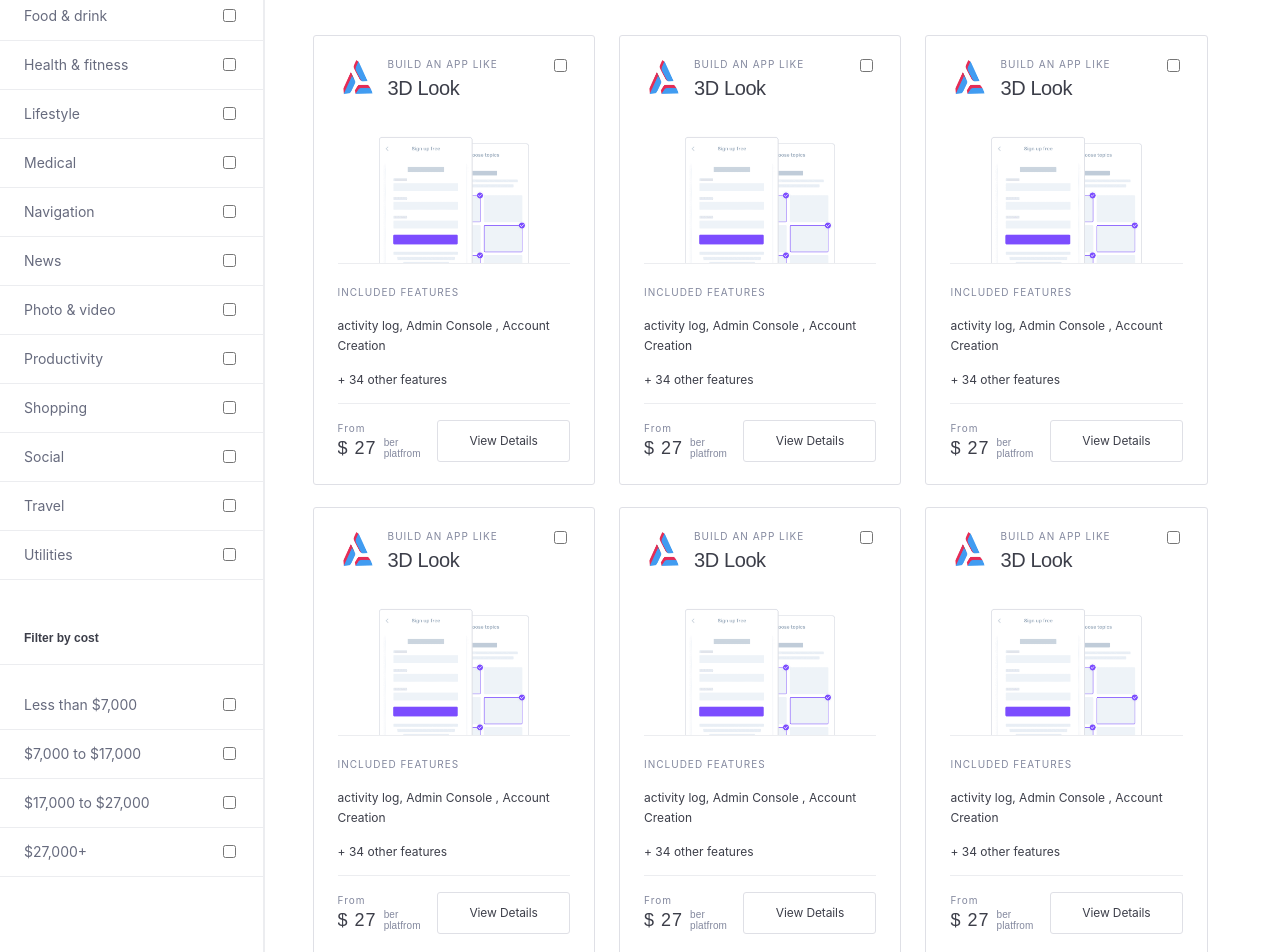
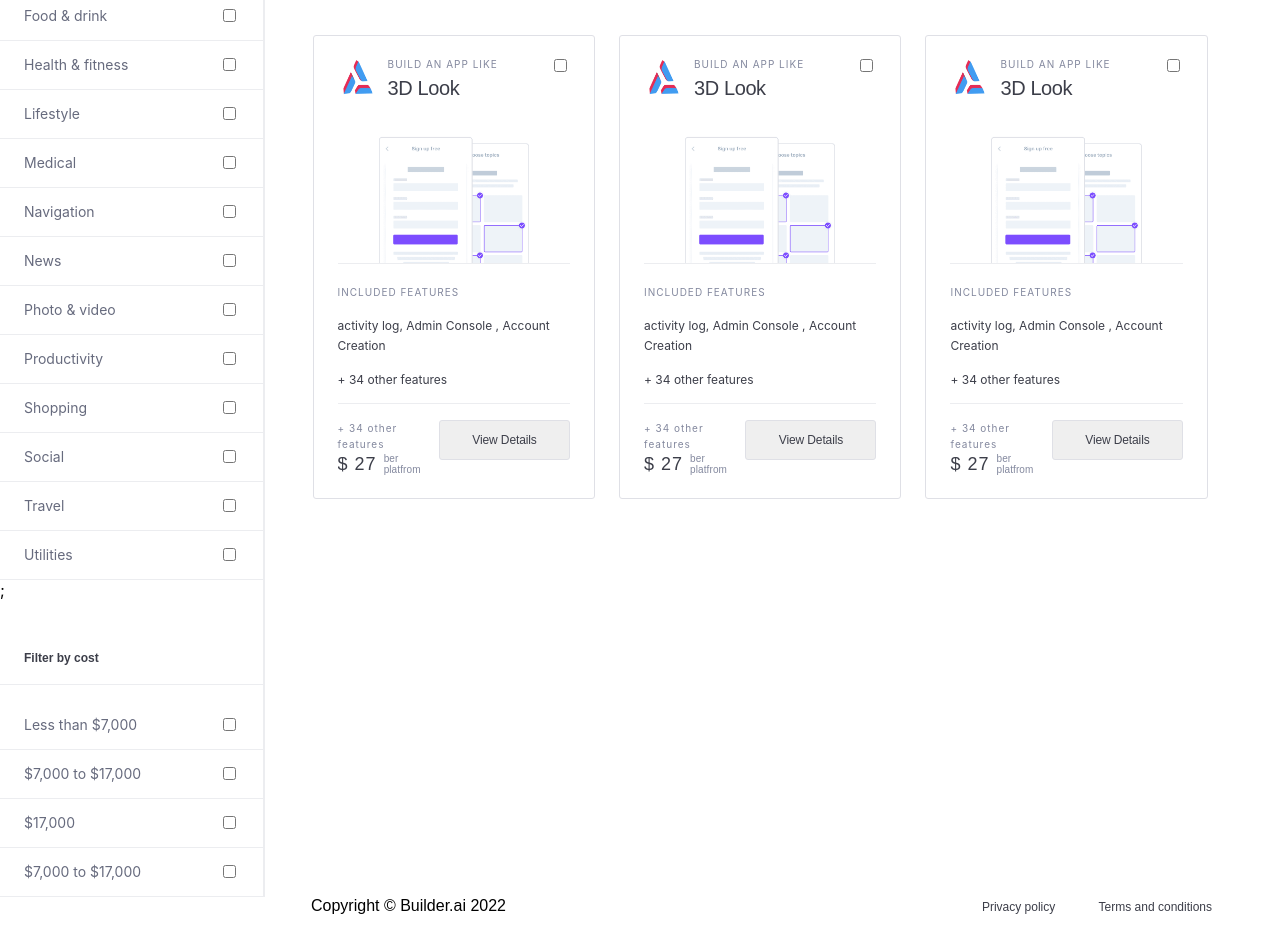
Before and after one commit to lehoang5398/build-studio, a React (Create React App) app: page / in a window 1280 px wide. Shown: the part 320-1272 px from the top of the page. Built offline with nearby package versions, Linux system fonts and the light colour scheme.

Commit message:
xu ly vong lap

```diff
--- a/src/components/homePage/Category.js
+++ b/src/components/homePage/Category.js
@@ -1,75 +1,61 @@
 import React from 'react';
 
 function Category(props) {
+  const category = [
+    { categoryitem: 'Business & finance' },
+    { categoryitem: 'Education' },
+    { categoryitem: 'Entertainment & music', },
+    { categoryitem: 'Food & drink' },
+    { categoryitem: 'Health & fitness' },
+    { categoryitem: 'Lifestyle' },
+    { categoryitem: 'Medical' },
+    { categoryitem: 'Navigation' },
+    { categoryitem: 'News' },
+    { categoryitem: 'Photo & video' },
+    { categoryitem: 'Productivity' },
+    { categoryitem: 'Shopping' },
+    { categoryitem: 'Social' },
+    { categoryitem: 'Travel' },
+    { categoryitem: 'Utilities' },
+  ]
+  const cost = [
+    {
+      price: 'Less than $7,000',
+    },
+    {
+      price: '$7,000 to $17,000'
+    },
+    {
+      price: '$17,000'
+    },
+    {
+      price: '$7,000 to $17,000'
+    }
+  ]
   return (
     <section className="left-sidebar">
       <ul className="category-products">
         <li className="category">
           <h4 className="title-category">Filter by category</h4>
           <ul className="category-list">
-            <li className="category-item"><span>Business &amp; finance</span>
-              <input type="checkbox" id="vehicle1" name="vehicle1" defaultValue="Bike" />
-            </li>
-            <li className="category-item"><span>Education</span>
-              <input type="checkbox" id="vehicle1" name="vehicle1" defaultValue="Bike" />
-            </li>
-            <li className="category-item"><span>Entertainment &amp; music</span>
-              <input type="checkbox" id="vehicle1" name="vehicle1" defaultValue="Bike" />
-            </li>
-            <li className="category-item"><span>Food &amp; drink</span>
-              <input type="checkbox" id="vehicle1" name="vehicle1" defaultValue="Bike" />
-            </li>
-            <li className="category-item"><span>Health &amp; fitness</span>
-              <input type="checkbox" id="vehicle1" name="vehicle1" defaultValue="Bike" />
-            </li>
-            <li className="category-item"><span>Lifestyle</span>
-              <input type="checkbox" id="vehicle1" name="vehicle1" defaultValue="Bike" />
-            </li>
-            <li className="category-item"><span>Medical</span>
-              <input type="checkbox" id="vehicle1" name="vehicle1" defaultValue="Bike" />
-            </li>
-            <li className="category-item"><span>Navigation</span>
-              <input type="checkbox" id="vehicle1" name="vehicle1" defaultValue="Bike" />
-            </li>
-            <li className="category-item"><span>News</span>
-              <input type="checkbox" id="vehicle1" name="vehicle1" defaultValue="Bike" />
-            </li>
-            <li className="category-item"><span>Photo &amp; video</span>
-              <input type="checkbox" id="vehicle1" name="vehicle1" defaultValue="Bike" />
-            </li>
-            <li className="category-item"><span>Productivity</span>
-              <input type="checkbox" id="vehicle1" name="vehicle1" defaultValue="Bike" />
-            </li>
-            <li className="category-item"><span>Shopping</span>
-              <input type="checkbox" id="vehicle1" name="vehicle1" defaultValue="Bike" />
-            </li>
-            <li className="category-item"><span>Social</span>
-              <input type="checkbox" id="vehicle1" name="vehicle1" defaultValue="Bike" />
-            </li>
-            <li className="category-item"><span>Travel</span>
-              <input type="checkbox" id="vehicle1" name="vehicle1" defaultValue="Bike" />
-            </li>
-            <li className="category-item"><span>Utilities</span>
-              <input type="checkbox" id="vehicle1" name="vehicle1" defaultValue="Bike" />
-            </li>
+            {category.map((item) => (
+              <li className="category-item"><span>{item.categoryitem}</span>
+                <input type="checkbox" id="vehicle1" name="vehicle1" defaultValue="Bike" />
+              </li>
+            ))};
           </ul>
         </li>
-        <li className="cost">
-          <h4 className="title-cost">Filter by cost</h4>
-          <ul className="cost-list">
-            <li className="cost-item"><span>Less than $7,000</span>
-              <input type="checkbox" id="filter" name="vehicle1" defaultValue="Bike" />
-            </li>
-            <li className="cost-item"><span>$7,000 to $17,000</span>
-              <input type="checkbox" id="filter" name="vehicle1" defaultValue="Bike" />
-            </li>
-            <li className="cost-item"><span>$17,000 to $27,000</span>
-              <input type="checkbox" id="filter" name="vehicle1" defaultValue="Bike" />
-            </li>
-            <li className="cost-item"><span>$27,000+</span>
-              <input type="checkbox" id="filter" name="vehicle1" defaultValue="Bike" />
-            </li>
-          </ul>
+        <li className="category">
+          <h4 className="title-category">Filter by cost</h4>
+          {cost.map((item) => (
+            <ul className="category-list">
+              <li className="category-item"><span>{item.price}</span>
+                <input type="checkbox" id="filter" name="vehicle1" defaultValue="Bike" />
+              </li>
+            </ul>
+          ))
+          }
+
         </li>
       </ul>
     </section>
--- a/src/components/homePage/PageProduct/Products.js
+++ b/src/components/homePage/PageProduct/Products.js
@@ -1,213 +1,90 @@
 import React from 'react';
-import { Link } from 'react-router-dom';
-import { Product,TitleProduct } from '../../../assets/image';
+import { Product, TitleProduct } from '../../../assets/image';
 function Products(props) {
+  const product = [
+    {
+      id:1,
+      imageTitle: TitleProduct,
+      TileText: 'BUILD AN APP LIKE',
+      ProductName: '3D Look',
+      imageProduct: Product,
+      titleBody: 'INCLUDED FEATURES',
+      blogBody: 'activity log, Admin Console , Account Creation',
+      features: '+ 34 other features',
+      from: 'from',
+      price: '$ 27',
+      platForm: 'platfrom',
+      ber: 'ber'
+    },
+    {
+      id:2,
+      imageTitle: TitleProduct,
+      TileText: 'BUILD AN APP LIKE',
+      ProductName: '3D Look',
+      imageProduct: Product,
+      titleBody: 'INCLUDED FEATURES',
+      blogBody: 'activity log, Admin Console , Account Creation',
+      features: '+ 34 other features',
+      from: 'from',
+      price: '$ 27',
+      platForm: 'platfrom',
+      ber: 'ber'
+    },
+    {
+      id:3,
+      imageTitle: TitleProduct,
+      TileText: 'BUILD AN APP LIKE',
+      ProductName: '3D Look',
+      imageProduct: Product,
+      titleBody: 'INCLUDED FEATURES',
+      blogBody: 'activity log, Admin Console , Account Creation',
+      features: '+ 34 other features',
+      from: 'from',
+      price: '$ 27',
+      platForm: 'platfrom',
+      ber: 'ber'
+    },
+
+  ]
   return (
     <ul className="product-list">
-      <li className="product-item">
+      {product.map((item) => (
+        <li key ={item?.id} className="product-item">
           <div className="templateCard">
             <div className="product-header">
-            <img className="product-img" alt ="" src={TitleProduct} />
+              <img className="product-img" alt="" src={item?.imageTitle} />
               <div className="title-text">
-              BUILD AN APP LIKE
-              <span>3D Look</span>
+                {item?.TileText}
+                <span>{item?.ProductName}</span>
               </div>
               <div className="actionbx">
                 <input className="morebtn" type="checkbox" id="vehicle1" name="vehicle1" defaultValue="Bike" />
               </div>
             </div>
             <div className="product-body">
-            <img className="product-body-img" alt ="" src={Product} />
+              <img className="product-body-img" alt="" src={item?.imageProduct} />
               <div className="product-featureDetail">
-              <span className="body-title">INCLUDED FEATURES</span>
-              <span className="body-blog">activity log, Admin Console , Account Creation</span>
-              <span className="features">+ 34 other features</span>
+                <span className="body-title">{item?.titleBody}</span>
+                <span className="body-blog">{item?.blogBody}</span>
+                <span className="features">{item?.features}</span>
               </div>
             </div>
             <div className="product-footer">
               <div className="title-price">
-              <span className="from">From</span>
+                <span className="from">{item?.features}</span>
                 <div className="pricewithmonth">
-                <span className="price">$ 27</span>
-                <span className="platForm">ber<br /> platfrom </span>
+                  <span className="price">{item?.price}</span>
+                  <span className="platForm">{item?.ber}<br /> {item.platForm} </span>
                 </div>
               </div>
               <div className="detail">
-              <Link to ='/' className="viewDetail">View Details</Link>
+                <button className="viewDetail">View Details</button>
               </div>
             </div>
           </div>
         </li>
-      <li className="product-item">
-        <div className="templateCard">
-          <div className="product-header">
-            <img className="product-img" alt ="" src={TitleProduct} />
-            <div className="title-text">
-              BUILD AN APP LIKE
-              <span>3D Look</span>
-            </div>
-            <div className="actionbx">
-              <input className="morebtn" type="checkbox" id="vehicle1" name="vehicle1" defaultValue="Bike" />
-            </div>
-          </div>
-          <div className="product-body">
-            <img className="product-body-img" alt ="" src={Product} />
-            <div className="product-featureDetail">
-              <span className="body-title">INCLUDED FEATURES</span>
-              <span className="body-blog">activity log, Admin Console , Account Creation</span>
-              <span className="features">+ 34 other features</span>
-            </div>
-          </div>
-          <div className="product-footer">
-            <div className="title-price">
-              <span className="from">From</span>
-              <div className="pricewithmonth">
-                <span className="price">$ 27</span>
-                <span className="platForm">ber<br /> platfrom </span>
-              </div>
-            </div>
-            <div className="detail">
-              <Link to ='/' className="viewDetail">View Details</Link>
-            </div>
-          </div>
-        </div>
-      </li>
-      <li className="product-item">
-        <div className="templateCard">
-          <div className="product-header">
-            <img className="product-img" alt ="" src={TitleProduct} />
-            <div className="title-text">
-              BUILD AN APP LIKE
-              <span>3D Look</span>
-            </div>
-            <div className="actionbx">
-              <input className="morebtn" type="checkbox" id="vehicle1" name="vehicle1" defaultValue="Bike" />
-            </div>
-          </div>
-          <div className="product-body">
-            <img className="product-body-img" alt ="" src={Product} />
-            <div className="product-featureDetail">
-              <span className="body-title">INCLUDED FEATURES</span>
-              <span className="body-blog">activity log, Admin Console , Account Creation</span>
-              <span className="features">+ 34 other features</span>
-            </div>
-          </div>
-          <div className="product-footer">
-            <div className="title-price">
-              <span className="from">From</span>
-              <div className="pricewithmonth">
-                <span className="price">$ 27</span>
-                <span className="platForm">ber<br /> platfrom </span>
-              </div>
-            </div>
-            <div className="detail">
-              <Link to ='/' className="viewDetail">View Details</Link>
-            </div>
-          </div>
-        </div>
-      </li>
-      <li className="product-item">
-        <div className="templateCard">
-          <div className="product-header">
-            <img className="product-img" alt ="" src={TitleProduct} />
-            <div className="title-text">
-              BUILD AN APP LIKE
-              <span>3D Look</span>
-            </div>
-            <div className="actionbx">
-              <input className="morebtn" type="checkbox" id="vehicle1" name="vehicle1" defaultValue="Bike" />
-            </div>
-          </div>
-          <div className="product-body">
-            <img className="product-body-img" alt ="" src={Product} />
-            <div className="product-featureDetail">
-              <span className="body-title">INCLUDED FEATURES</span>
-              <span className="body-blog">activity log, Admin Console , Account Creation</span>
-              <span className="features">+ 34 other features</span>
-            </div>
-          </div>
-          <div className="product-footer">
-            <div className="title-price">
-              <span className="from">From</span>
-              <div className="pricewithmonth">
-                <span className="price">$ 27</span>
-                <span className="platForm">ber<br /> platfrom </span>
-              </div>
-            </div>
-            <div className="detail">
-              <Link to ='/' className="viewDetail">View Details</Link>
-            </div>
-          </div>
-        </div>
-      </li>
-      <li className="product-item">
-        <div className="templateCard">
-          <div className="product-header">
-            <img className="product-img" alt ="" src={TitleProduct} />
-            <div className="title-text">
-              BUILD AN APP LIKE
-              <span>3D Look</span>
-            </div>
-            <div className="actionbx">
-              <input className="morebtn" type="checkbox" id="vehicle1" name="vehicle1" defaultValue="Bike" />
-            </div>
-          </div>
-          <div className="product-body">
-            <img className="product-body-img" alt ="" src={Product} />
-            <div className="product-featureDetail">
-              <span className="body-title">INCLUDED FEATURES</span>
-              <span className="body-blog">activity log, Admin Console , Account Creation</span>
-              <span className="features">+ 34 other features</span>
-            </div>
-          </div>
-          <div className="product-footer">
-            <div className="title-price">
-              <span className="from">From</span>
-              <div className="pricewithmonth">
-                <span className="price">$ 27</span>
-                <span className="platForm">ber<br /> platfrom </span>
-              </div>
-            </div>
-            <div className="detail">
-              <Link to ='/' className="viewDetail">View Details</Link>
-            </div>
-          </div>
-        </div>
-      </li>
-      <li className="product-item">
-        <div className="templateCard">
-          <div className="product-header">
-            <img className="product-img" alt ="" src={TitleProduct} />
-            <div className="title-text">
-              BUILD AN APP LIKE
-              <span>3D Look</span>
-            </div>
-            <div className="actionbx">
-              <input className="morebtn" type="checkbox" id="vehicle1" name="vehicle1" defaultValue="Bike" />
-            </div>
-          </div>
-          <div className="product-body">
-            <img className="product-body-img" alt ="" src={Product} />
-            <div className="product-featureDetail">
-              <span className="body-title">INCLUDED FEATURES</span>
-              <span className="body-blog">activity log, Admin Console , Account Creation</span>
-              <span className="features">+ 34 other features</span>
-            </div>
-          </div>
-          <div className="product-footer">
-            <div className="title-price">
-              <span className="from">From</span>
-              <div className="pricewithmonth">
-                <span className="price">$ 27</span>
-                <span className="platForm">ber<br /> platfrom </span>
-              </div>
-            </div>
-            <div className="detail">
-              <Link to ='/' className="viewDetail">View Details</Link>
-            </div>
-          </div>
-        </div>
-      </li>
+      ))}
+
     </ul>
   );
 }
--- a/src/stylesheets/pageHeader/category.scss
+++ b/src/stylesheets/pageHeader/category.scss
@@ -35,30 +35,30 @@
     }
   }
 }
-.title-cost {
-  display: flex;
-  align-items: center;
-  justify-content: space-between;
-  padding: 32px 24px 16px;
-  border-bottom: 1px solid #ecedf0;
-  font-family: rubikmedium,Arial,Georgia,serif;
-  font-size: 12px;
-  line-height: 20px;
-  color: #3c3e49;
-}
-.cost-item {
-  position: relative;
-  padding: 0 24px;
-  font-size: 14px;
-  color: #676b7e;
-  border-bottom: 1px solid #ecedf0;
-  height: 48px;
-  display: flex;
-  align-items: center;
-  justify-content: space-between;
-  cursor: pointer;
-  &:hover{
-    background: #f8f9fa;
-    color: #3c3e49;
-  }
-}
+// .title-cost {
+//   display: flex;
+//   align-items: center;
+//   justify-content: space-between;
+//   padding: 32px 24px 16px;
+//   border-bottom: 1px solid #ecedf0;
+//   font-family: rubikmedium,Arial,Georgia,serif;
+//   font-size: 12px;
+//   line-height: 20px;
+//   color: #3c3e49;
+// }
+// .cost-item {
+//   position: relative;
+//   padding: 0 24px;
+//   font-size: 14px;
+//   color: #676b7e;
+//   border-bottom: 1px solid #ecedf0;
+//   height: 48px;
+//   display: flex;
+//   align-items: center;
+//   justify-content: space-between;
+//   cursor: pointer;
+//   &:hover{
+//     background: #f8f9fa;
+//     color: #3c3e49;
+//   }
+// }
```
Also changed, not shown: src/components/homePage/PageProduct/modolDetailProduct/index.js (added). Lines whose indentation alone changed are shown as unchanged.
